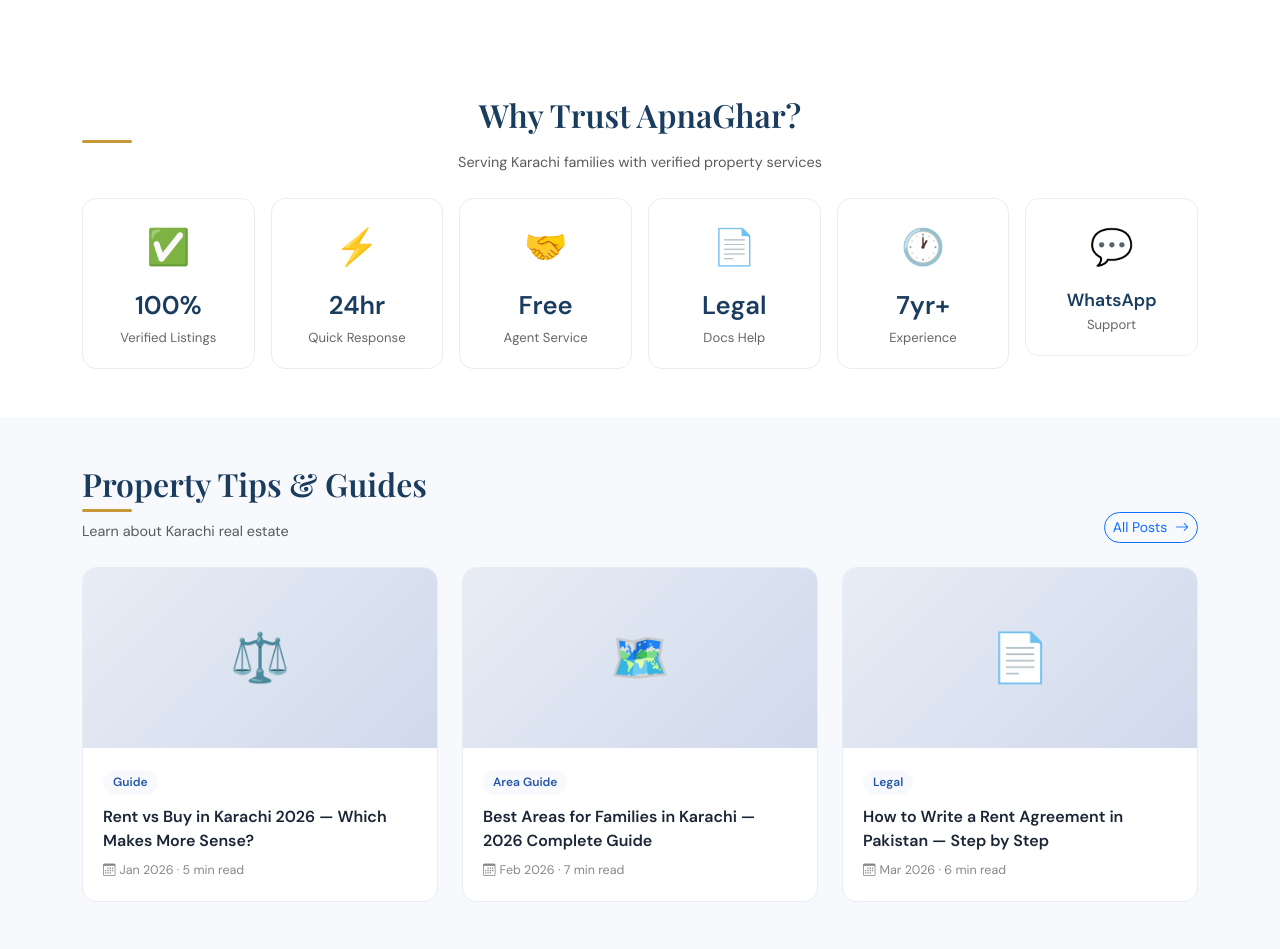
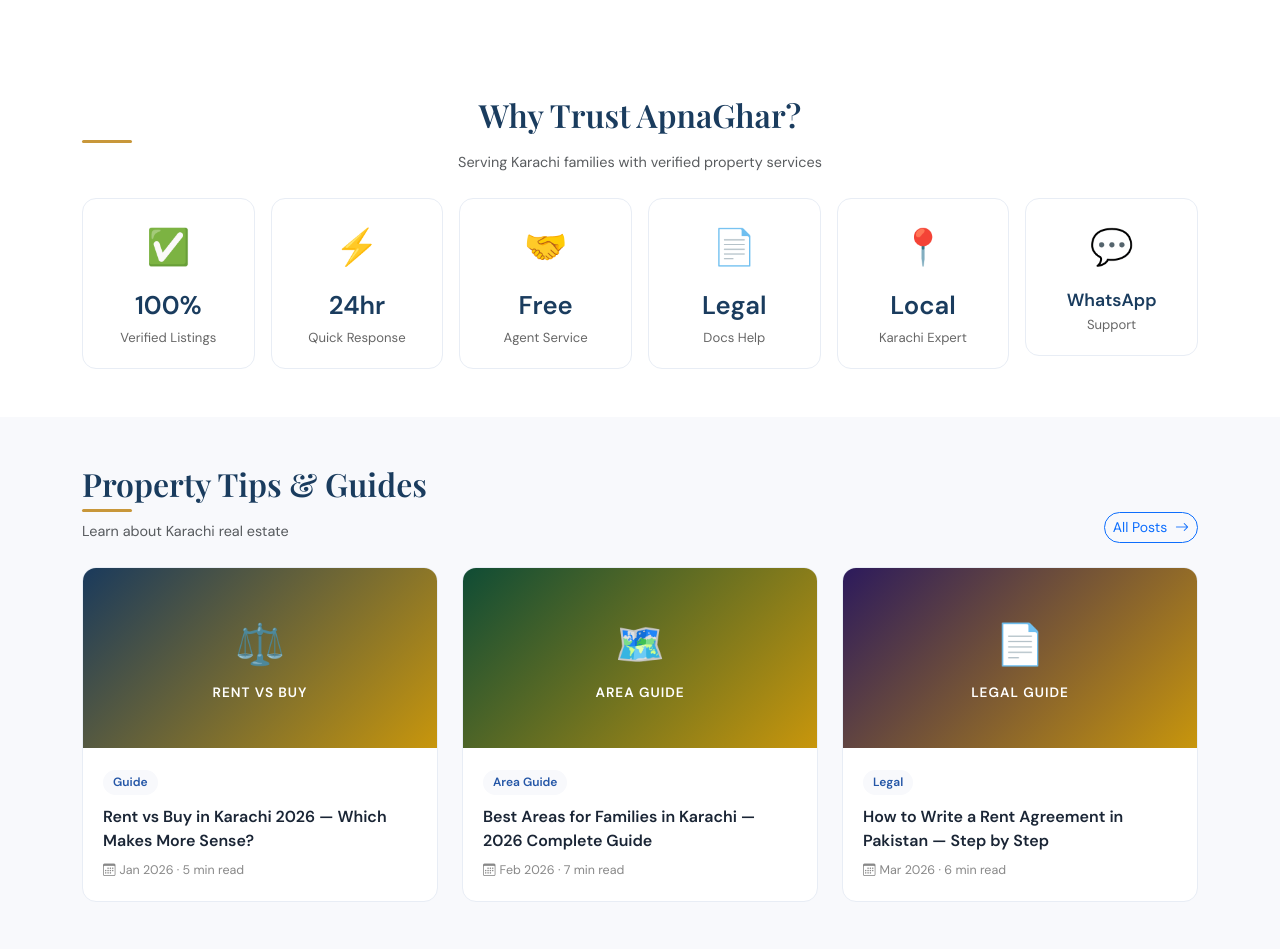
Before and after one commit to saleem9868-coder/secure-property-hub, a Flask app: template templates/index.html in a window 1280 px wide. Shown: the part 1522-2471 px from the top of the page. Run offline with Flask 3, Linux system fonts and the light colour scheme; the template is opened without the code that fills it, so the values that code supplies are empty; some libraries are stand-ins or nearby versions; some web fonts are replaced.

Commit message:
Update index.html

```diff
--- a/templates/index.html
+++ b/templates/index.html
@@ -395,9 +395,9 @@
             </div>
             <div class="col-6 col-md-4 col-lg-2">
                 <div class="trust-badge">
-                    <span class="tb-icon">🕐</span>
-                    <div class="tb-num">7yr+</div>
-                    <div class="tb-lbl">Experience</div>
+                    <span class="tb-icon">📍</span>
+                    <div class="tb-num">Local</div>
+                    <div class="tb-lbl">Karachi Expert</div>
                 </div>
             </div>
             <div class="col-6 col-md-4 col-lg-2">
@@ -429,7 +429,10 @@
             <div class="col-lg-4 col-md-6">
                 <a href="{{ url_for('blog_detail', slug='rent-vs-buy-karachi-2026') }}" style="text-decoration:none;">
                     <div class="blog-card">
-                        <div class="bc-img">⚖️</div>
+                        <div class="bc-img" style="background:linear-gradient(135deg,#1a3a5c,#c8960c);display:flex;align-items:center;justify-content:center;flex-direction:column;gap:6px;">
+                            <span style="font-size:2.5rem;">⚖️</span>
+                            <span style="color:#fff;font-weight:700;font-size:.85rem;letter-spacing:1px;">RENT VS BUY</span>
+                        </div>
                         <div class="bc-body">
                             <span class="bc-tag">Guide</span>
                             <div class="bc-title">Rent vs Buy in Karachi 2026 — Which Makes More Sense?</div>
@@ -441,7 +444,10 @@
             <div class="col-lg-4 col-md-6">
                 <a href="{{ url_for('blog_detail', slug='best-areas-families-karachi') }}" style="text-decoration:none;">
                     <div class="blog-card">
-                        <div class="bc-img">🗺️</div>
+                        <div class="bc-img" style="background:linear-gradient(135deg,#0f4c35,#c8960c);display:flex;align-items:center;justify-content:center;flex-direction:column;gap:6px;">
+                            <span style="font-size:2.5rem;">🗺️</span>
+                            <span style="color:#fff;font-weight:700;font-size:.85rem;letter-spacing:1px;">AREA GUIDE</span>
+                        </div>
                         <div class="bc-body">
                             <span class="bc-tag">Area Guide</span>
                             <div class="bc-title">Best Areas for Families in Karachi — 2026 Complete Guide</div>
@@ -453,7 +459,10 @@
             <div class="col-lg-4 col-md-6">
                 <a href="{{ url_for('blog_detail', slug='rent-agreement-pakistan') }}" style="text-decoration:none;">
                     <div class="blog-card">
-                        <div class="bc-img">📄</div>
+                        <div class="bc-img" style="background:linear-gradient(135deg,#2c1a5c,#c8960c);display:flex;align-items:center;justify-content:center;flex-direction:column;gap:6px;">
+                            <span style="font-size:2.5rem;">📄</span>
+                            <span style="color:#fff;font-weight:700;font-size:.85rem;letter-spacing:1px;">LEGAL GUIDE</span>
+                        </div>
                         <div class="bc-body">
                             <span class="bc-tag">Legal</span>
                             <div class="bc-title">How to Write a Rent Agreement in Pakistan — Step by Step</div>
```
